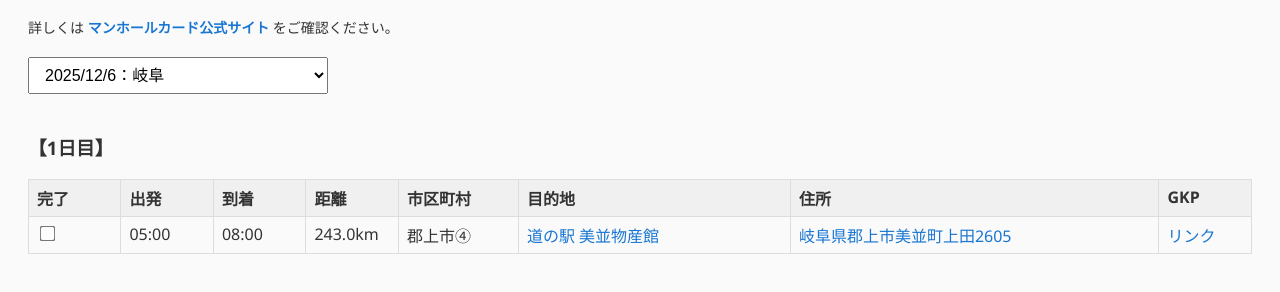
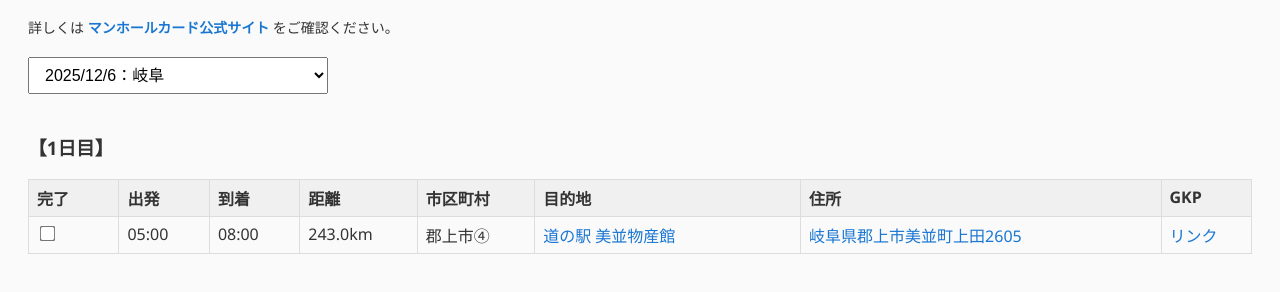
Before and after one commit to kinnuku/manholeTrip, a plain HTML site: page index.html in a window 1280 px wide. Shown: the part 94-386 px from the top of the page. Drawn offline with Linux system fonts and the light colour scheme.

```diff
--- a/index.html
+++ b/index.html
@@ -29,9 +29,9 @@
 
     /* 列幅 */
     th:nth-child(1), td:nth-child(1) { width:50px; }    /* 完了 */
-    th:nth-child(2), td:nth-child(2) { width:50px; }    /* 到着 */
-    th:nth-child(3), td:nth-child(3) { width:50px; }    /* 出発 */
-    th:nth-child(4), td:nth-child(4) { width:50px; }    /* 距離 */
+    th:nth-child(2), td:nth-child(2) { width:50px; }    /* 出発 */
+    th:nth-child(3), td:nth-child(3) { width:50px; }    /* 到着 */
+    th:nth-child(4), td:nth-child(4) { width:70px; }    /* 距離 */
     th:nth-child(5), td:nth-child(5) { width:70px; }    /* 市区町村 */
     th:nth-child(6), td:nth-child(6) { width:180px; }   /* 目的地 */
     th:nth-child(7), td:nth-child(7) { width:250px; }   /* 住所 */
```
